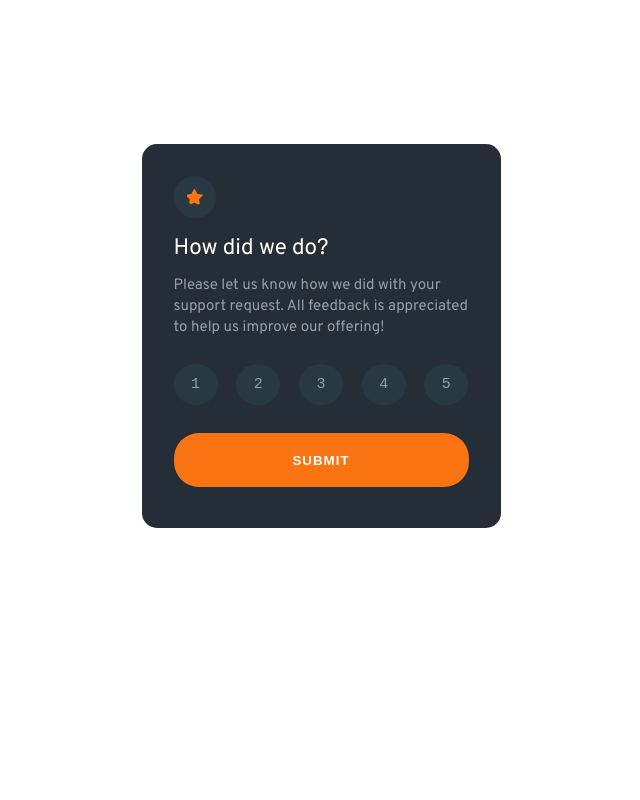
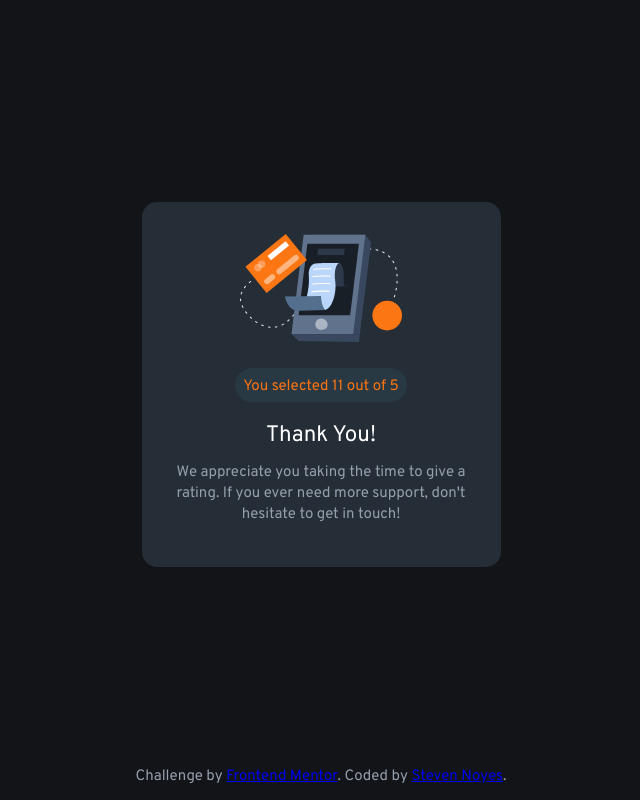
Before and after one commit to SteveNoyes/interactiveRatings, a plain HTML site: page index.html in a window 1280 px wide. Shown: the whole page, without its empty margins (319-959 px from the left). Drawn offline with Linux system fonts and the light colour scheme.

Commit message:
final push

```diff
--- a/assets/css/style.css
+++ b/assets/css/style.css
@@ -28,10 +28,17 @@
 /* - Family: [Overpass](https://fonts.google.com/specimen/Overpass)
 - Weights: 400, 700 */
 
+/* General Styles */
+
 body {
   font-size: 15px;
   font-family: 'Overpass', sans-serif, monospace;
-  /* background-color: var(--very-dark-blue); */
+  font-weight: 400;
+  background-color: var(--very-dark-blue);
+  height: 98vh;
+  display: flex;
+  flex-direction: column;
+  align-items: center;
 }
 
 h1 {
@@ -43,14 +50,13 @@ p {
   color: var(--light-grey)
 }
 
+/* Ratings Card */
+
 .ratingsCard {
   background-color: var(--dark-blue);
   width: 359px;
   margin: auto;
   border-radius: 15px;
-
-  /* remove and center div vertically */
-  margin-top: 9rem;
 }
 
 .ratingsWrapper {
@@ -66,7 +72,7 @@ p {
 }
 
 .mainGraph {
-  padding-top: 1rem;
+  padding-top: 1.2rem;
   padding-bottom: 1rem;
   line-height: 1.3rem;
 }
@@ -74,16 +80,28 @@ p {
 .ratingsCard ul {
   display: flex;
   justify-content: space-between;
-  padding-top: .6rem;
-  padding-bottom: 1.8rem;
+  padding-top: 2rem;
+  padding-bottom: 2.6rem;
 }
 
-.ratingsCard ul li {
+.ratingsCard ul li a {
   font-family: monospace;
+  font-weight: 700;
   border-radius: 50%;
   padding: .8rem 1.1rem .8rem;
   background-color: var(--mg);
-  color: var(--light-grey)
+  color: var(--light-grey);
+  text-decoration: none;
+}
+
+.ratingsCard ul li a:hover {
+  background-color: var(--orange)!important;
+  color: var(--white);
+}
+
+.ratingsCard ul li a:focus {
+  color: var(--white);
+  background-color: var(--light-grey);
 }
 
 button {
@@ -93,10 +111,40 @@ button {
   font-weight: 700;
   width: 100%;
   border-radius: 25px;
-  padding: 1.2rem;
-  letter-spacing: 1px;
+  padding: 1rem;
+  letter-spacing: 2px;
 }
+
+button:hover {
+  cursor: pointer;
+  background-color: var(--white);
+  color: var(--orange);
+}
+
+/* Thank You Card */
 
 .hiddenCard {
   display: none;
 }
+
+.thankYouCard {
+  background-color: var(--dark-blue);
+  width: 359px;
+  margin: auto;
+  border-radius: 15px;
+  text-align: center;
+}
+
+.selectedGraph {
+  width: 53%;
+  margin: 1.4rem auto;
+  color: var(--orange);
+  background-color: var(--mg);
+  padding: .7rem .5rem .5rem .5rem;
+  border-radius: 25px;
+}
+
+.thankYouGraph {
+  padding-top: 1rem;
+  line-height: 1.3rem;
+}
--- a/assets/js/script.js
+++ b/assets/js/script.js
@@ -1,2 +1,25 @@
 // hold variable that client selects
 // and insert it into thank you text area
+
+let selected = 0;
+
+function selectionVar(x) {
+  selected = x;
+}
+
+function submitBtn() {
+  // check if selected is 0
+  if (selected == 0) {
+    alert("Please select a number before touching the button.");
+  } else {
+    // use selected variable in thank you card
+    document.getElementById("selectedNum").innerHTML = selected;
+    // remove hiddenCard class from ratingsCard
+    var periodAhh = document.getElementById("periodAhh");
+    periodAhh.classList.remove("hiddenCard");
+    // add hiddenCard class to thankYouCard
+    var periodUhh = document.getElementById("periodUhh");
+    periodUhh.classList.add("hiddenCard");
+  }
+
+}
--- a/index.html
+++ b/index.html
@@ -17,7 +17,7 @@
 </head>
 <body>
   <!-- Rating state start -->
-  <div class="ratingsCard">
+  <div class="ratingsCard hiddenCard" id="periodUhh">
     <div class="ratingsWrapper">
       <div class="aGoldStar">
         <img src="assets/images/icon-star.svg" alt="A simple gold star">
@@ -25,30 +25,33 @@
       <h1>How did we do?</h1>
       <p class="mainGraph">Please let us know how we did with your support request. All feedback is appreciated to help us improve our offering!</p>
       <ul>
-        <li>1</li>
-        <li>2</li>
-        <li>3</li>
-        <li>4</li>
-        <li>5</li>
+        <li><a href="#" onclick="selectionVar(1)">1</a></li>
+        <li><a href="#" onclick="selectionVar(2)">2</a></li>
+        <li><a href="#" onclick="selectionVar(3)">3</a></li>
+        <li><a href="#" onclick="selectionVar(4)">4</a></li>
+        <li><a href="#" onclick="selectionVar(5)">5</a></li>
       </ul>
-      <button>SUBMIT</button>
+      <button onclick="submitBtn()">SUBMIT</button>
     </div>
   </div>
 
   <!-- Rating state end -->
 
   <!-- Thank you state start -->
-  <div class="thankYouCard hiddenCard">
-    <img src="assets/images/illustration-thank-you.svg" alt="">
-    <p>You selected <span>3</span> out of 5</p>
-    <h1>Thank You!</h1>
-    <p>We appreciate you taking the time to give a rating. If you ever need more support,
-      don't hesitate to get in touch!</p>
+  <div class="thankYouCard" id="periodAhh">
+    <div class="ratingsWrapper">
+      <img src="assets/images/illustration-thank-you.svg" alt="I don't know why this image says anything about thank you, but here it is.">
+      <p class="selectedGraph">You selected <span id="selectedNum">11</span> out of 5</p>
+      <h1>Thank You!</h1>
+      <p class="thankYouGraph">We appreciate you taking the time to give a rating. If you ever need more support,
+        don't hesitate to get in touch!</p>
+    </div>
   </div><!-- Thank you state end -->
 
-  <div class="attribution hiddenCard">
+  <div class="attribution">
     <p>Challenge by <a href="https://www.frontendmentor.io?ref=challenge" target="_blank">Frontend Mentor</a>.
       Coded by <a href="#">Steven Noyes</a>.</p>
   </div>
+  <script src="assets/js/script.js"></script>
 </body>
 </html>
```
Also changed, not shown: 1 other file.
